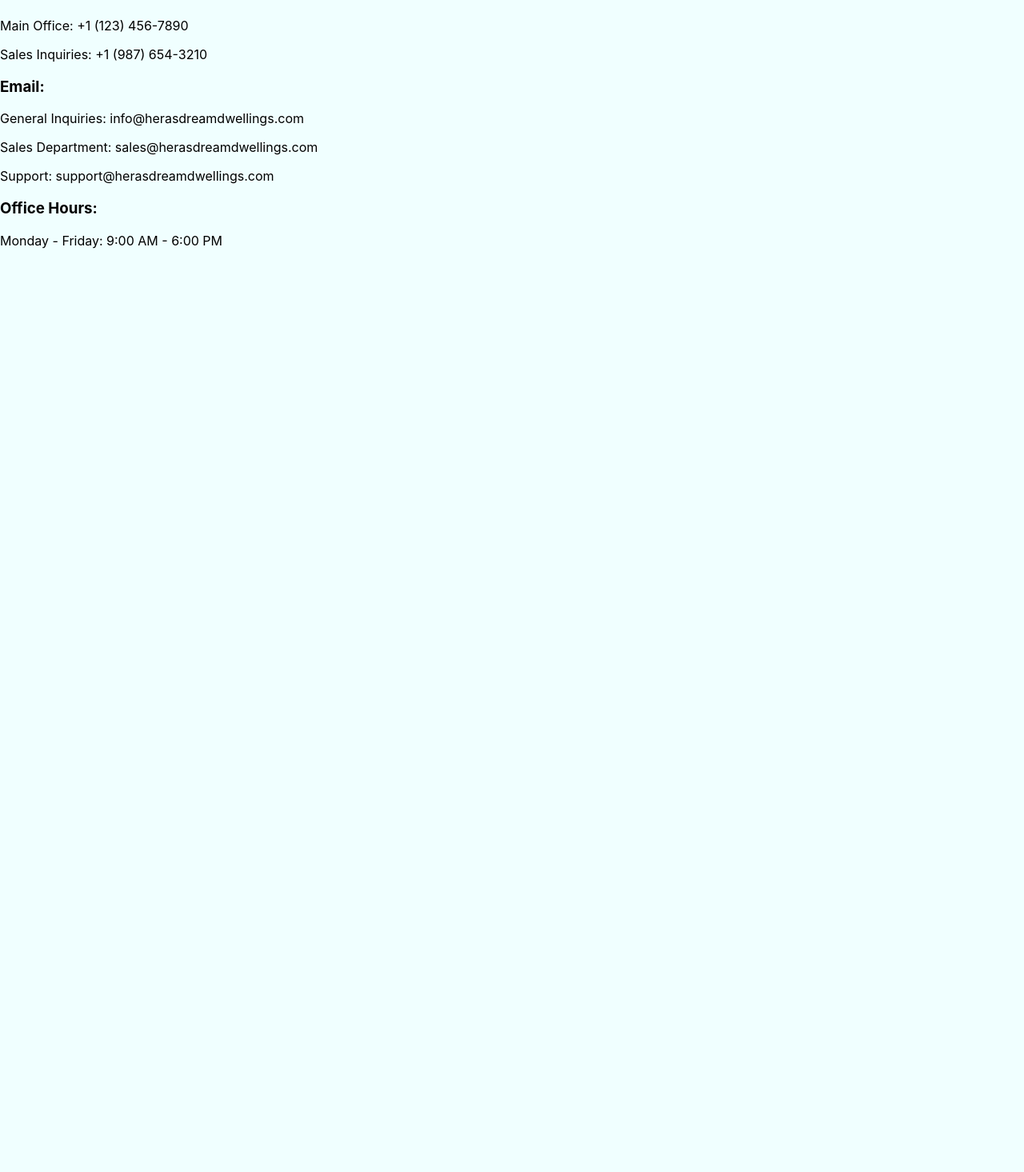
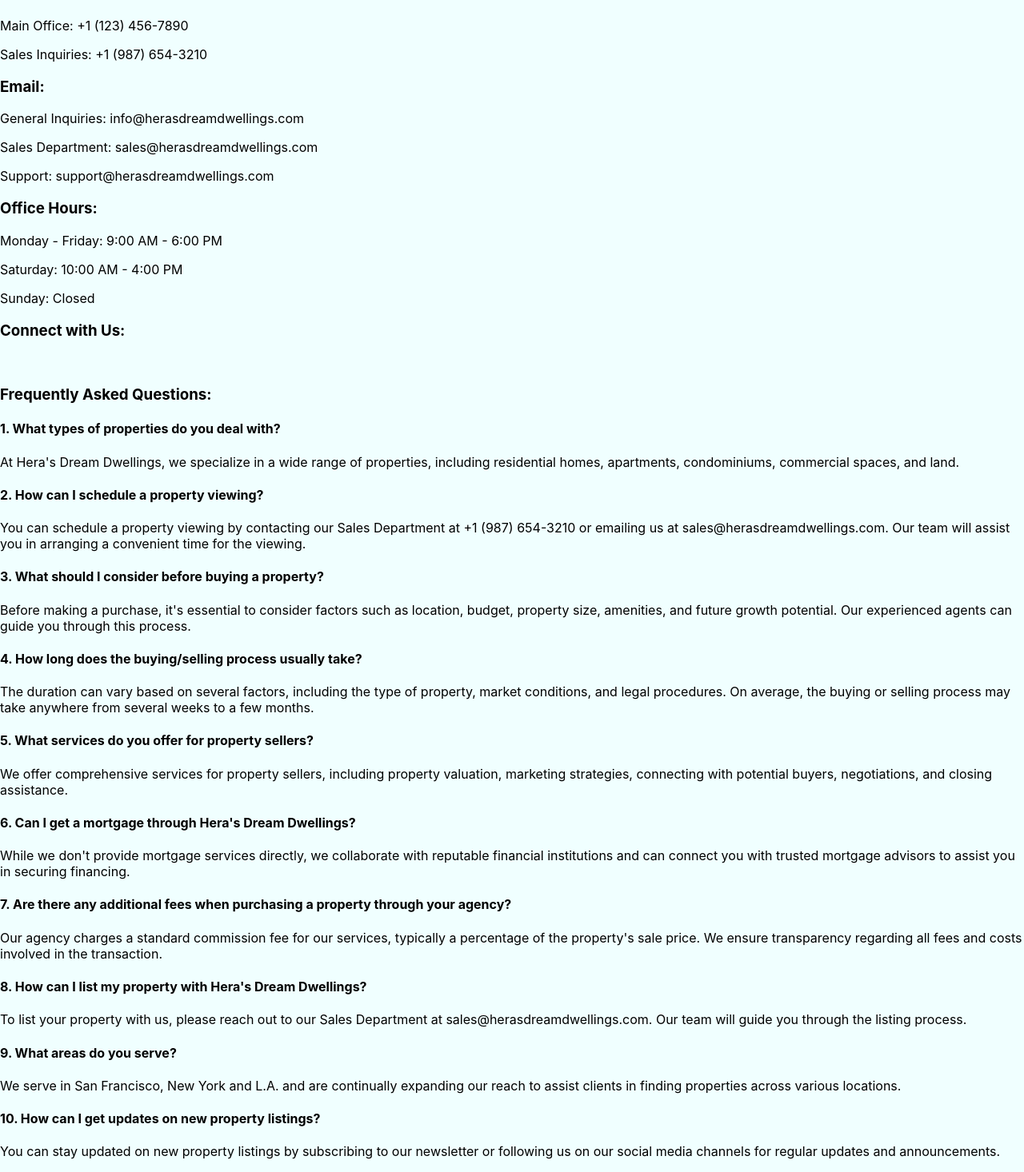
Before and after one commit to ron062394/hera-crown-stateless-website, a React (Create React App) app in the folder hera-real-state/: page /contact in a window 1280 px wide. Shown: the part 289-1755 px from the top of the page at 80% size. Before the commit the page ends 800 px from the top, so only its background shows below. Built offline with nearby package versions, Linux system fonts and the light colour scheme.

Commit message:
Added contact us contents

```diff
--- a/hera-real-state/src/components/Navbar.js
+++ b/hera-real-state/src/components/Navbar.js
@@ -5,16 +5,16 @@ const Navbar = () => {
       <nav className="navbar">
         <img src="https://i.postimg.cc/0NNqk55q/345-C0248-AB01-4-F1-B-B66-F-434-CEE7077-AD.png" alt="" />
         <ul className="nav-links">
-          <li>
+          <li className='secondary-color'>
             <Link to='/'>Home</Link>
           </li>
-          <li>
+          <li className='secondary-color'>
             <Link to='/properties'>Lots & Properties</Link>
           </li>
-          <li>
+          <li className='secondary-color'>
             <Link to='/about'>About Us</Link>
           </li>
-          <li>
+          <li className='secondary-color'>
             <Link to='/contact'>Contact Us</Link>
           </li>
         </ul>
--- a/hera-real-state/src/pages/Contact.js
+++ b/hera-real-state/src/pages/Contact.js
@@ -23,12 +23,39 @@ Cityville, State, Zip Code</p>
             <div>
                 <h3>Office Hours:</h3>
                 <p>Monday - Friday: 9:00 AM - 6:00 PM</p>
-                <p></p>
-                <p></p>
+                <p>Saturday: 10:00 AM - 4:00 PM</p>
+                <p>Sunday: Closed</p>
             </div>
             <div>
-                <h3></h3>
-                <p></p>
+                <h3>Connect with Us:</h3>
+                <a href="www.facebook.com/heracrown">Facebook</a>
+                <a href="www.youtube.com/heracrown">Facebook</a>
+                <a href="www.instagram.com/heracrown">Facebook</a>
+                <a href="www.tiktok.com/heracrown">Facebook</a>
+            </div>
+            <div>
+                <h3>Frequently Asked Questions:</h3>
+                <h4>1. What types of properties do you deal with?</h4>
+                <p>At Hera's Dream Dwellings, we specialize in a wide range of properties, including residential homes, apartments, condominiums, commercial spaces, and land.</p>
+                <h4>2. How can I schedule a property viewing?</h4>
+                <p>You can schedule a property viewing by contacting our Sales Department at +1 (987) 654-3210 or emailing us at sales@herasdreamdwellings.com. Our team will assist you in arranging a convenient time for the viewing.</p>
+                <h4>3. What should I consider before buying a property?</h4>
+                <p>Before making a purchase, it's essential to consider factors such as location, budget, property size, amenities, and future growth potential. Our experienced agents can guide you through this process.</p>
+                <h4>4. How long does the buying/selling process usually take?</h4>
+                <p>The duration can vary based on several factors, including the type of property, market conditions, and legal procedures. On average, the buying or selling process may take anywhere from several weeks to a few months.</p>
+                <h4>5. What services do you offer for property sellers?</h4>
+                <p>We offer comprehensive services for property sellers, including property valuation, marketing strategies, connecting with potential buyers, negotiations, and closing assistance.</p>
+                <h4>6. Can I get a mortgage through Hera's Dream Dwellings?</h4>
+                <p>While we don't provide mortgage services directly, we collaborate with reputable financial institutions and can connect you with trusted mortgage advisors to assist you in securing financing.</p>
+                <h4>7. Are there any additional fees when purchasing a property through your agency?</h4>
+                <p>Our agency charges a standard commission fee for our services, typically a percentage of the property's sale price. We ensure transparency regarding all fees and costs involved in the transaction.</p>
+                <h4>8. How can I list my property with Hera's Dream Dwellings?</h4>
+                <p>To list your property with us, please reach out to our Sales Department at sales@herasdreamdwellings.com. Our team will guide you through the listing process.</p>
+                <h4>9. What areas do you serve?</h4>
+                <p>We serve in San Francisco, New York and L.A. and are continually expanding our reach to assist clients in finding properties across various locations.</p>
+                <h4>10. How can I get updates on new property listings?</h4>
+                <p>You can stay updated on new property listings by subscribing to our newsletter or following us on our social media channels for regular updates and announcements.</p>
+
             </div>
         </div>
     )
```
